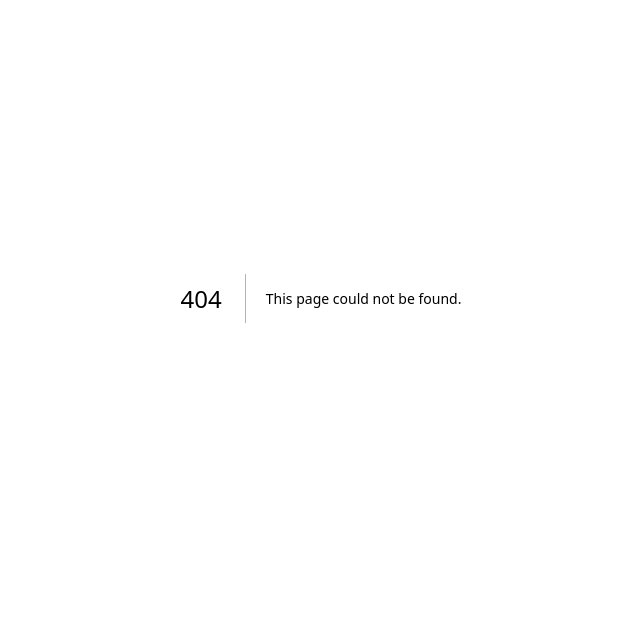
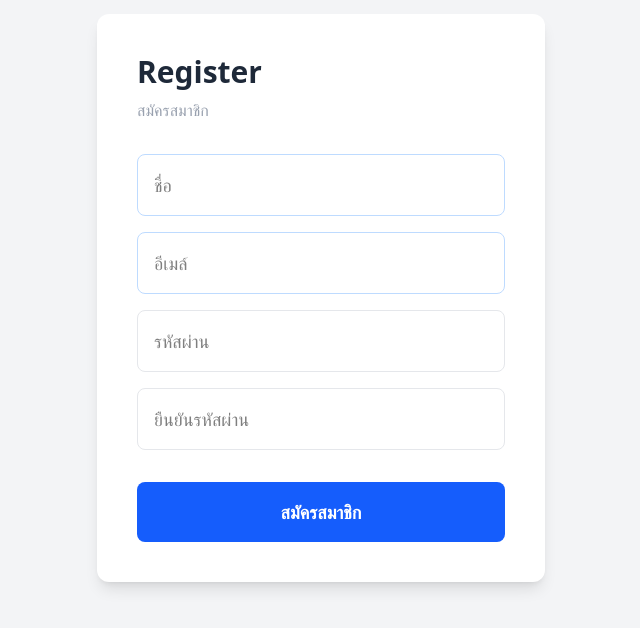
Before and after one commit to WebmasterCamp/ywc20-hackathon-ccl, a Next.js app: page /register in a window 1280 px wide. Before the commit this address had no page. Shown: the part 102-730 px from the top of the page, without its empty margins (319-959 px from the left). Built offline with nearby package versions, Linux system fonts and the light colour scheme.

Commit message:
Add LoginPage and RegisterPage

```diff
--- a/app/components/Navbar.jsx
+++ b/app/components/Navbar.jsx
@@ -1,4 +1,6 @@
-import React from 'react'
+"use client";
+
+import Link from 'next/link'
 
 export default function Navbar() {
     return (
@@ -15,11 +17,11 @@ export default function Navbar() {
             </ul>
 
             {/* ปุ่มเข้าสู่ระบบ */}
-      <div>
-        <button className="bg-white border border-blue-500 text-blue-500 px-5 py-2 rounded-full hover:bg-blue-500 hover:text-white transition">
+            <Link href="/login" legacyBehavior>
+                <a className="bg-white border border-blue-500 text-blue-500 px-5 py-2 rounded-full hover:bg-blue-500 hover:text-white transition">
                     เข้าสู่ระบบ
-        </button>
-      </div>
+                </a>
+            </Link>
         </nav>
     )
 }
--- /dev/null
+++ b/app/login/page.jsx
@@ -0,0 +1,43 @@
+import React from 'react'
+
+const LoginPage = () => {
+  return (
+    <div className="min-h-screen flex items-center justify-center bg-gray-100">
+      <div className="bg-white rounded-xl shadow-lg p-10 w-full max-w-md">
+        <h1 className="text-3xl font-bold text-gray-800 mb-2">Login</h1>
+        <p className="text-gray-400 mb-8">login</p>
+        <form>
+          <div className="mb-4">
+            <input
+              type="text"
+              placeholder="ชื่อ"
+              className="w-full px-4 py-4 border border-blue-200 rounded-lg focus:outline-none focus:ring-2 focus:ring-blue-400 text-lg font-medium transition"
+            />
+          </div>
+          <div className="mb-4">
+            <input
+              type="email"
+              placeholder="อีเมล์"
+              className="w-full px-4 py-4 border border-blue-200 rounded-lg focus:outline-none focus:ring-2 focus:ring-blue-400 text-lg font-medium transition"
+            />
+          </div>
+          <div className="mb-8">
+            <input
+              type="password"
+              placeholder="รหัสผ่าน"
+              className="w-full px-4 py-4 border border-gray-200 rounded-lg focus:outline-none focus:ring-2 focus:ring-blue-400 text-lg font-medium transition"
+            />
+          </div>
+          <button
+            type="submit"
+            className="w-full bg-blue-600 hover:bg-blue-700 text-white text-lg py-4 rounded-lg font-semibold transition"
+          >
+            Log in
+          </button>
+        </form>
+      </div>
+    </div>
+  )
+}
+
+export default LoginPage
--- /dev/null
+++ b/app/register/page.jsx
@@ -0,0 +1,50 @@
+import React from 'react'
+
+const RegisterPage = () => {
+  return (
+    <div className="min-h-screen flex items-center justify-center bg-gray-100">
+      <div className="bg-white rounded-xl shadow-lg p-10 w-full max-w-md">
+        <h1 className="text-3xl font-bold text-gray-800 mb-2">Register</h1>
+        <p className="text-gray-400 mb-8">สมัครสมาชิก</p>
+        <form>
+          <div className="mb-4">
+            <input
+              type="text"
+              placeholder="ชื่อ"
+              className="w-full px-4 py-4 border border-blue-200 rounded-lg focus:outline-none focus:ring-2 focus:ring-blue-400 text-lg font-medium transition"
+            />
+          </div>
+          <div className="mb-4">
+            <input
+              type="email"
+              placeholder="อีเมล์"
+              className="w-full px-4 py-4 border border-blue-200 rounded-lg focus:outline-none focus:ring-2 focus:ring-blue-400 text-lg font-medium transition"
+            />
+          </div>
+          <div className="mb-4">
+            <input
+              type="password"
+              placeholder="รหัสผ่าน"
+              className="w-full px-4 py-4 border border-gray-200 rounded-lg focus:outline-none focus:ring-2 focus:ring-blue-400 text-lg font-medium transition"
+            />
+          </div>
+          <div className="mb-8">
+            <input
+              type="password"
+              placeholder="ยืนยันรหัสผ่าน"
+              className="w-full px-4 py-4 border border-gray-200 rounded-lg focus:outline-none focus:ring-2 focus:ring-blue-400 text-lg font-medium transition"
+            />
+          </div>
+          <button
+            type="submit"
+            className="w-full bg-blue-600 hover:bg-blue-700 text-white text-lg py-4 rounded-lg font-semibold transition"
+          >
+            สมัครสมาชิก
+          </button>
+        </form>
+      </div>
+    </div>
+  )
+}
+
+export default RegisterPage
```
Lines whose indentation alone changed are shown as unchanged.
